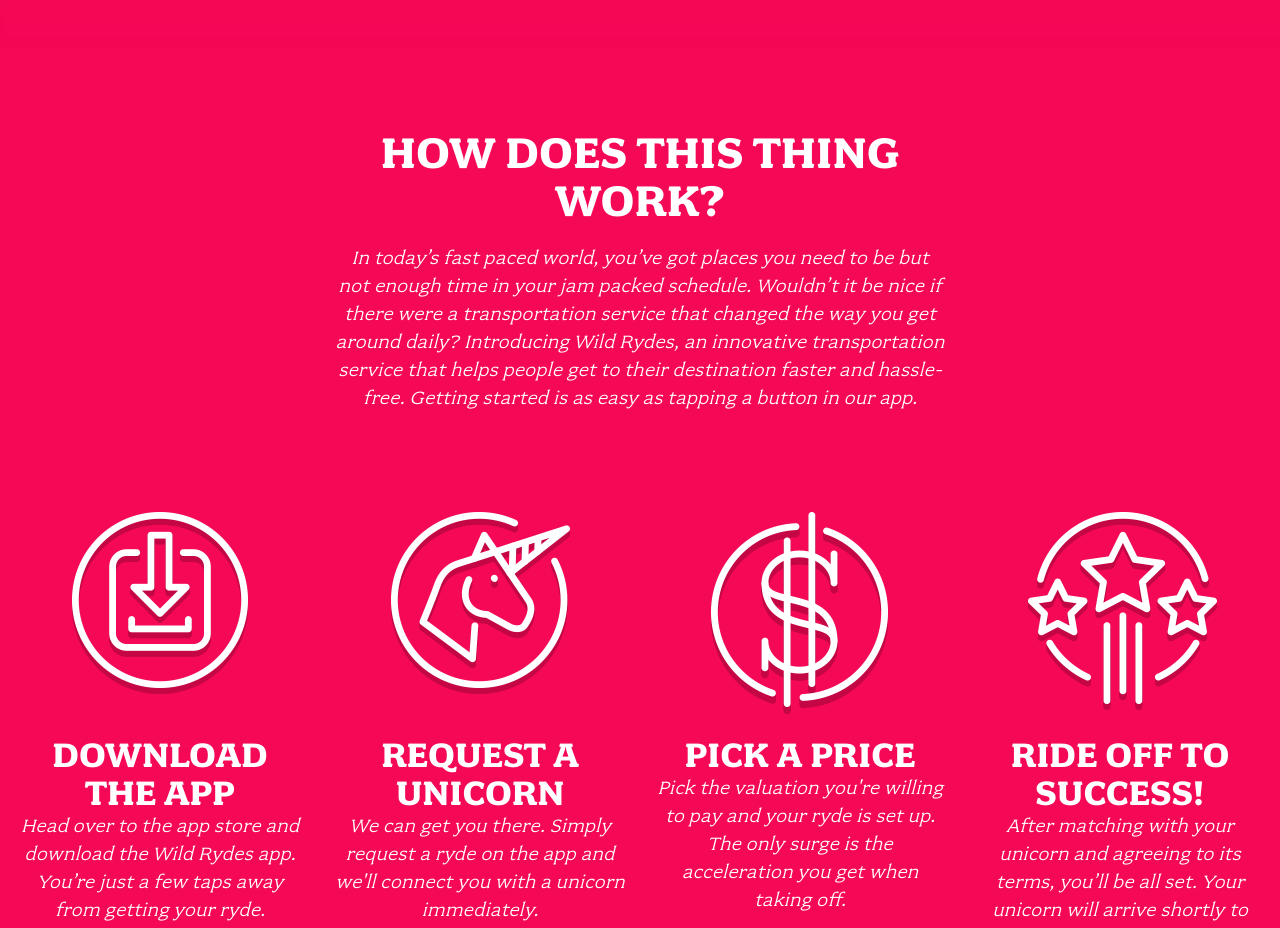
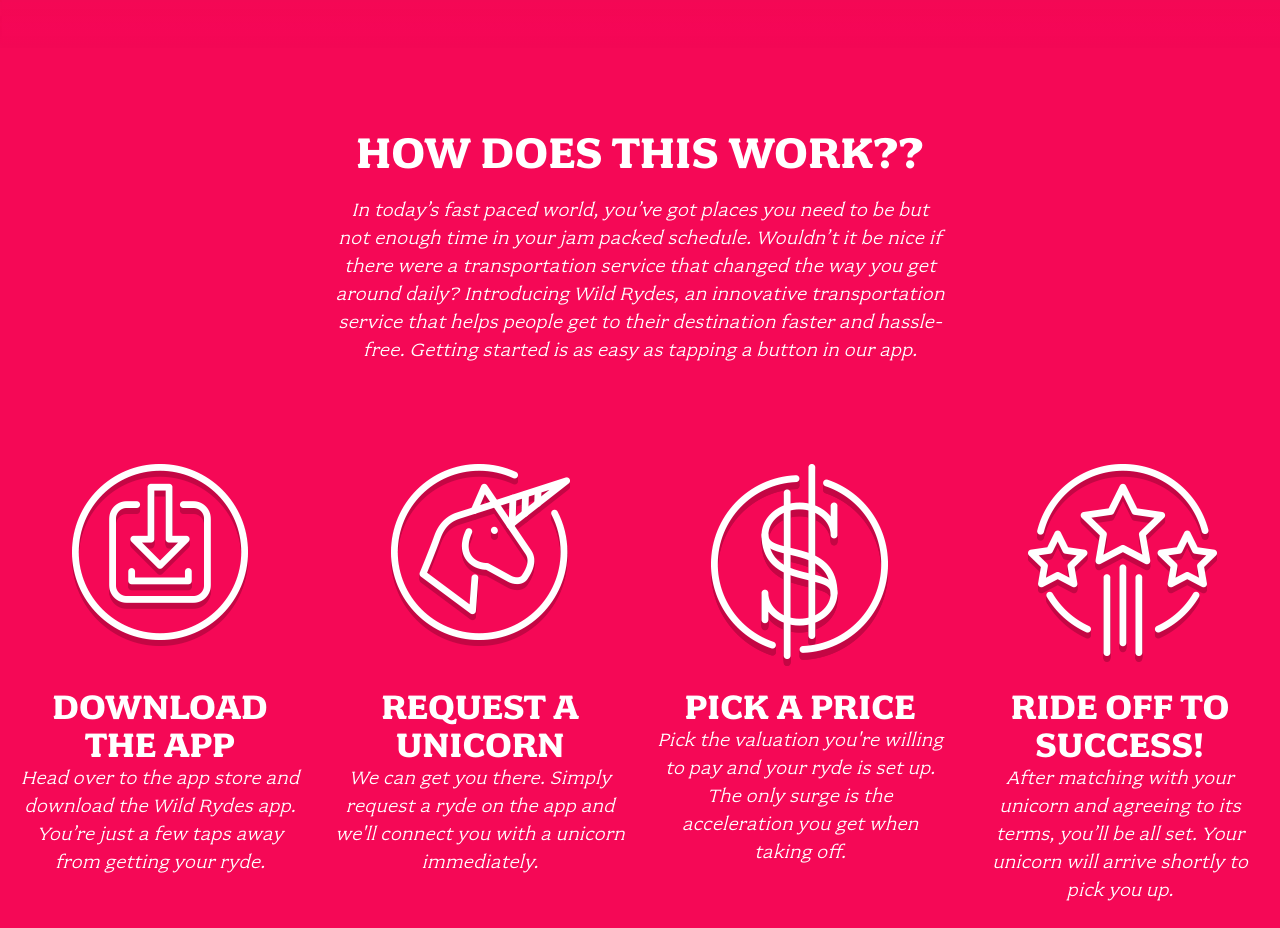
Before and after one commit to southhillscode/wildrydes-site, a plain HTML site: page index.html in a window 1280 px wide. Shown: the part 900-1828 px from the top of the page. Drawn offline with Linux system fonts and the light colour scheme.

Commit message:
Update index.html

```diff
--- a/index.html
+++ b/index.html
@@ -30,7 +30,7 @@
 
   <section class="home-about">
     <div class="row column large-9 xlarge-6 xxlarge-4">
-      <h2 class="section-title">How Does This Thing Work?</h2>
+      <h2 class="section-title">How Does This Work??</h2>
       <p class="content">
         In today’s fast paced world, you’ve got places you need to be but not enough time in your jam packed schedule. Wouldn’t it be nice if there were a transportation service that changed the way you get around daily? Introducing Wild Rydes, an innovative transportation service that helps people get to their destination faster and hassle-free. Getting started is as easy as tapping a button in our app.
       </p>
```
